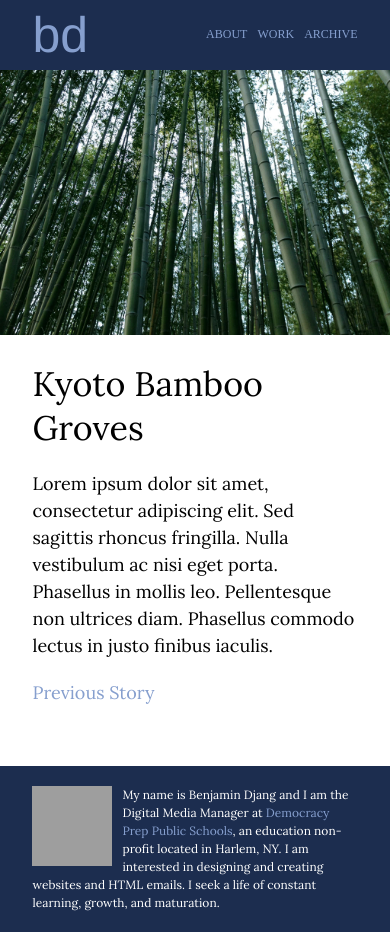
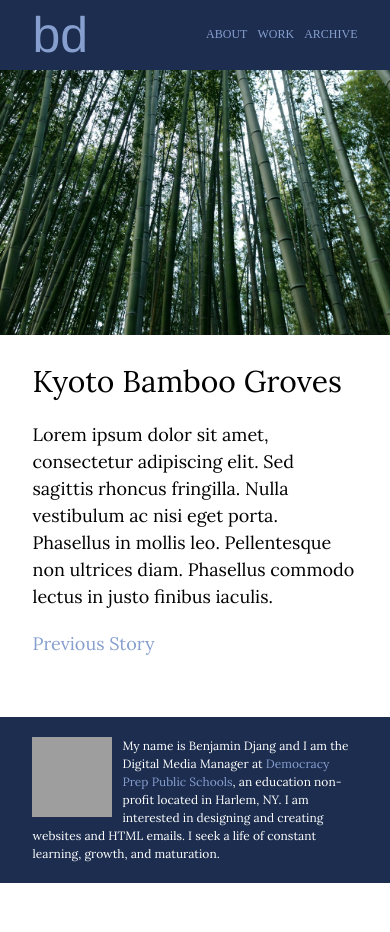
Before and after one commit to bdjang/benjamin-djang, a Jekyll site: the page built from index.html, in a window 390 px wide. Built offline with Jekyll 4.4.1, drawn with Linux system fonts in a browser that asks for light colours; the list of posts is cut into pages by our own code; after the commit the page ends 900 px from its top, so only the background shows below that; grey boxes are pictures that could not be loaded.

Commit message:
Adjusted h1 size for mobile view

```diff
--- a/css/main.scss
+++ b/css/main.scss
@@ -289,7 +289,7 @@ footer {
 		padding:0;
 	}*/
 	h1 {
-		font-size: 34px;
+		font-size: 30px;
 	}
 	h2 {
 		font-size: 20px;
```
